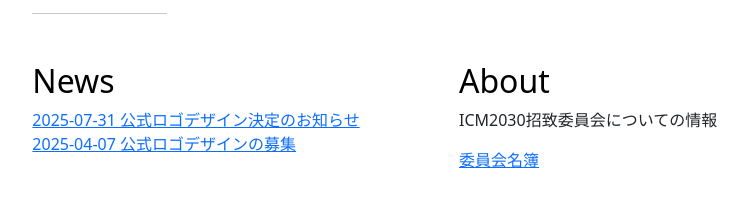
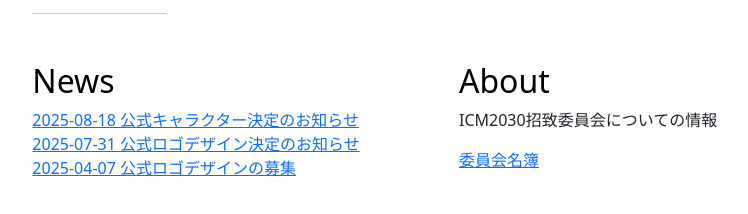
Before and after one commit to knxm/icm2030bid, a plain HTML site: page index.html in a window 1280 px wide. Shown: the part 768-982 px from the top of the page, without its empty margins (205-953 px from the left). Drawn offline with Linux system fonts and the light colour scheme.

Commit message:
Fixed index.html for char.html

```diff
--- a/index.html
+++ b/index.html
@@ -111,7 +111,7 @@
       <div class="col-md-6">
         <h2 class="text-body-emphasis">News</h2>
         <ul class="list-unstyled ps-0">
-          <!--li><a href="./news/2025-08-18-char.html">2025-08-18 公式キャラクター決定のお知らせ</a></li-->
+          <li><a href="./news/2025-08-18-char.html">2025-08-18 公式キャラクター決定のお知らせ</a></li>
 	  <li><a href="news/2025-07-31-logo_announce.html">2025-07-31 公式ロゴデザイン決定のお知らせ</li>
           <li><a href="https://www.mathsoc.jp/publicity/news20250407.html">2025-04-07 公式ロゴデザインの募集</a></li>
         </ul>
```
